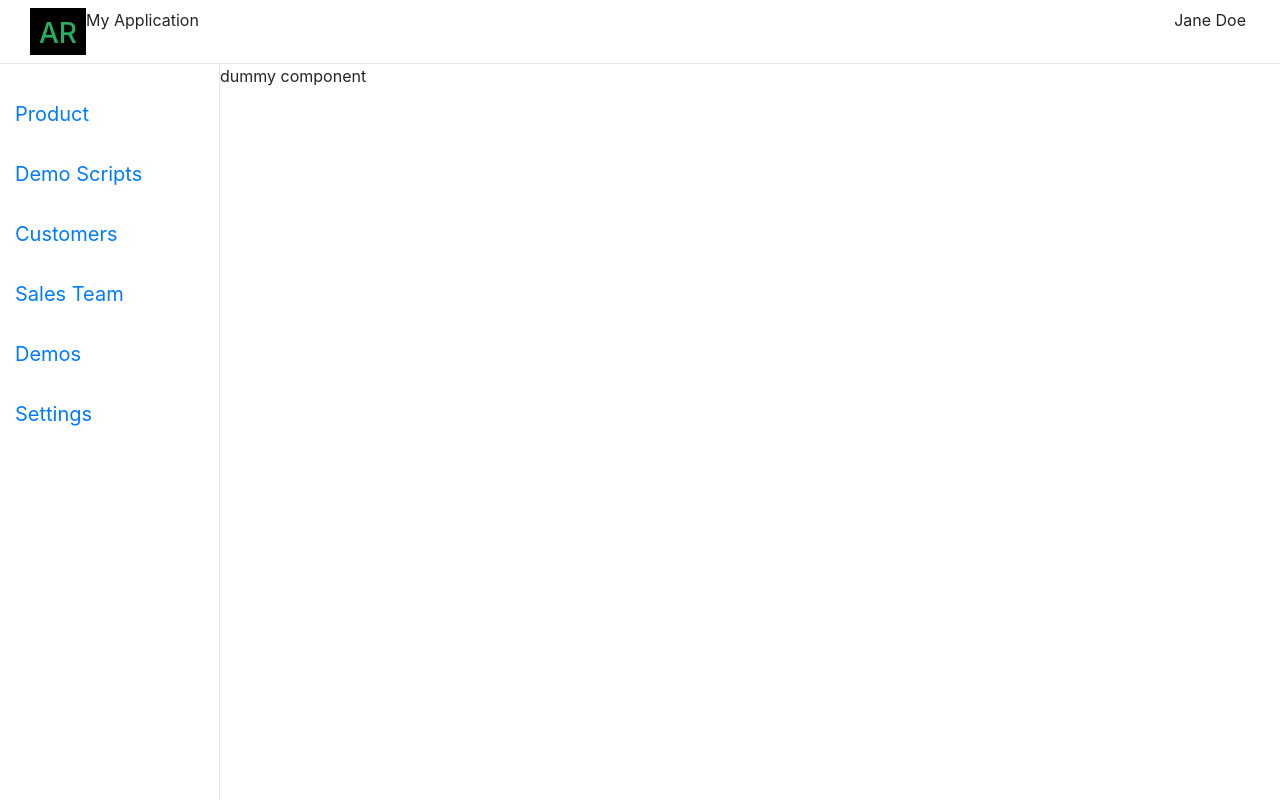
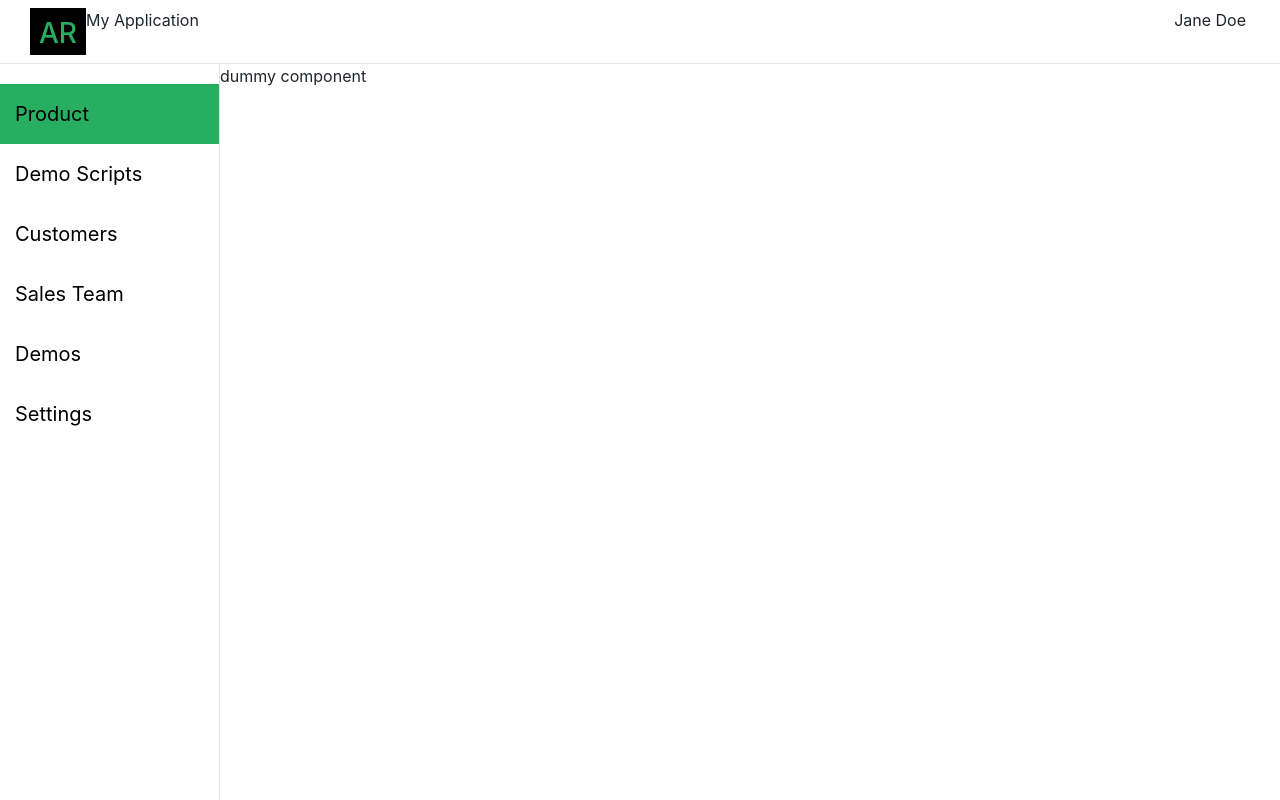
Before and after one commit to seemX17/user-management, a React (Create React App) app: page / in a window 1280 px wide. Shown: the top 800 px of the page. Built offline with nearby package versions, Linux system fonts and the light colour scheme.

Commit message:
setting selected tab color

```diff
--- a/src/App.scss
+++ b/src/App.scss
@@ -51,12 +51,24 @@ li {
   left: 0;
   border-right: $border-color solid 1px;
   li{
-    padding: 15px;
     font-size: 20px;
     cursor: pointer;
+
     &:hover{
       color: #000000;
       background-color: $primary-color
+    }
+    a{
+      color: #000000;
+      text-decoration: none;
+      height: 100%;
+      width: 100%;
+      display: block;
+      padding: 15px;
+      &:hover{
+        color: #000000;
+        text-decoration: none;
+      }
     }
   }
 }
@@ -66,3 +78,7 @@ li {
   height: calc(100vh - 64px);
   width: 100%;
 }
+
+.navigation--active{
+  background-color: $primary-color;
+}
--- a/src/dashboard/sidebar/Side-nav.component.jsx
+++ b/src/dashboard/sidebar/Side-nav.component.jsx
@@ -5,7 +5,8 @@ class SideNavbarComponent extends React.Component {
     constructor() {
         super();
         this.state = {
-            itemList: ['Product', 'Demo Scripts', 'Customers', 'Sales Team', 'Demos', 'Settings']
+            itemList: ['Product', 'Demo Scripts', 'Customers', 'Sales Team', 'Demos', 'Settings'],
+            isActiveId: 0
         };
     }
     render() {
@@ -13,14 +14,25 @@ class SideNavbarComponent extends React.Component {
             <div className="layout--side--navbar">
                 <ul>
                     {
-                        this.state.itemList.map(function (title, index) {
-                            let routePath = `/${title.toLowerCase().replace(/\s/g,'')}`;
-                            return <li key={index}><Link to={routePath} > {title} </Link></li>
+                        this.state.itemList.map((title, index) => {
+                            let routePath = `/${title.toLowerCase().replace(/\s/g, '')}`;
+                            return <li key={index} className={(this.state.isActiveId === index) ? 'navigation--active' : ''} onClick={() => this.setActive(index)}>
+                                <Link to={routePath} >
+                                    {title}
+                                </Link>
+                            </li>
                         })
                     }
                 </ul>
             </div>
         );
     }
+    setActive(position) {
+        if (this.state.isActiveId === position) {
+            this.setState({ isActiveId: null })
+        } else {
+            this.setState({ isActiveId: position })
+        }
+    }
 }
 export default SideNavbarComponent;
```
